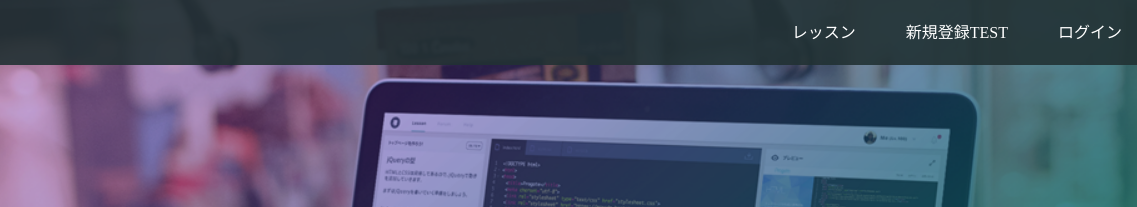
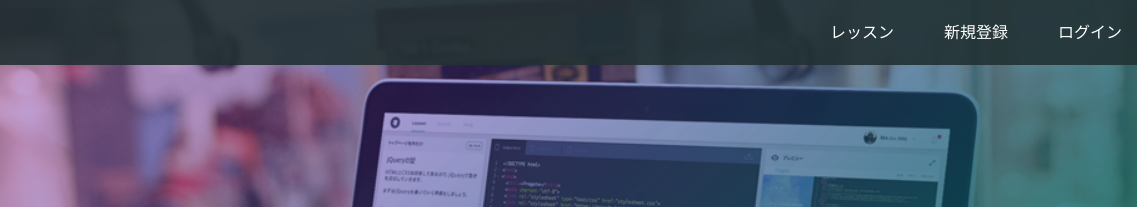
Before and after one commit to DASHTHUN/dashthun.github.io, a plain HTML site: page index.html in a window 1280 px wide. Shown: the top 207 px of the page, 143-1280 px from the left. Drawn offline with Linux system fonts and the light colour scheme.

Commit message:
Update index.html

```diff
--- a/index.html
+++ b/index.html
@@ -16,7 +16,7 @@
       <span class="fa fa-bars menu-icon"></span>
       <div class="header-right">
         <a href="#">レッスン</a>
-        <a href="#">新規登録TEST</a>
+        <a href="#">新規登録</a>
         <a href="#" class="login">ログイン</a>
       </div>
     </div>
```
